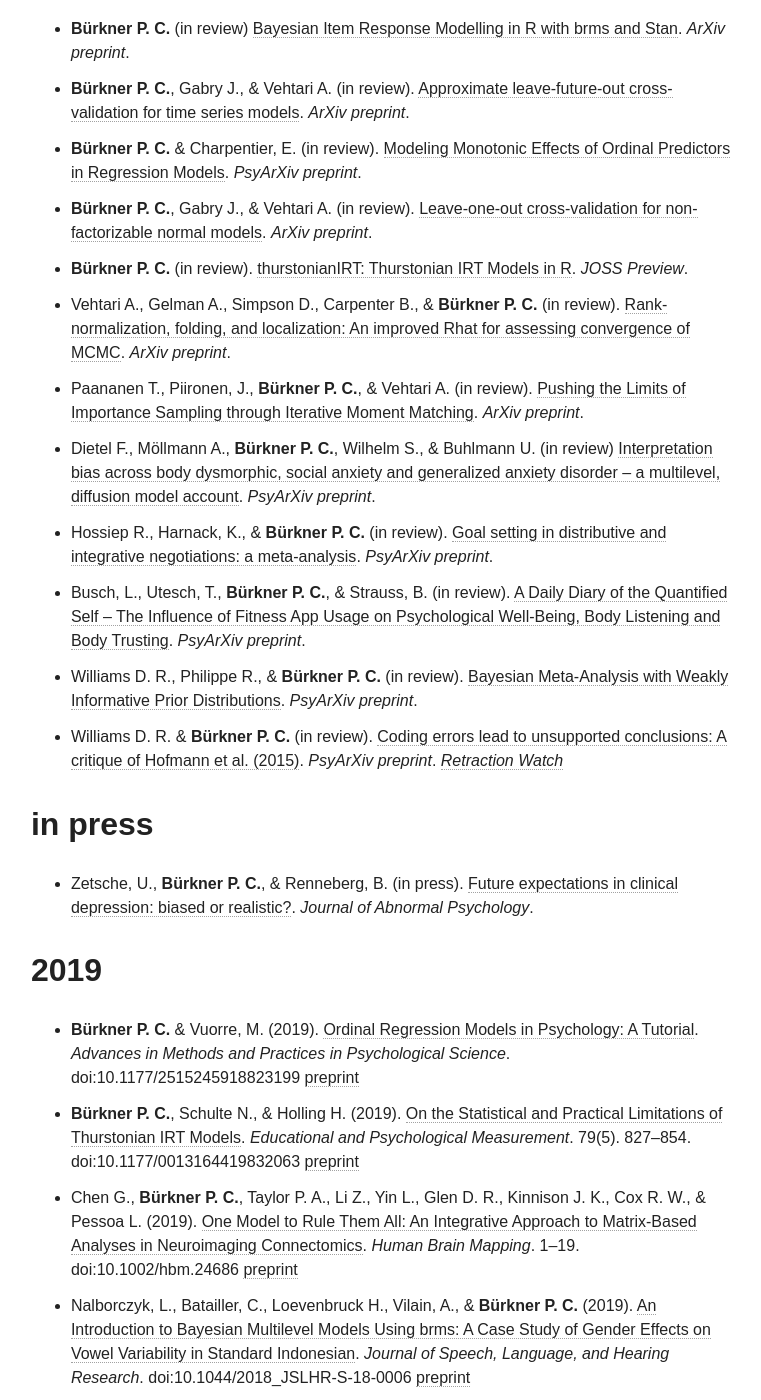
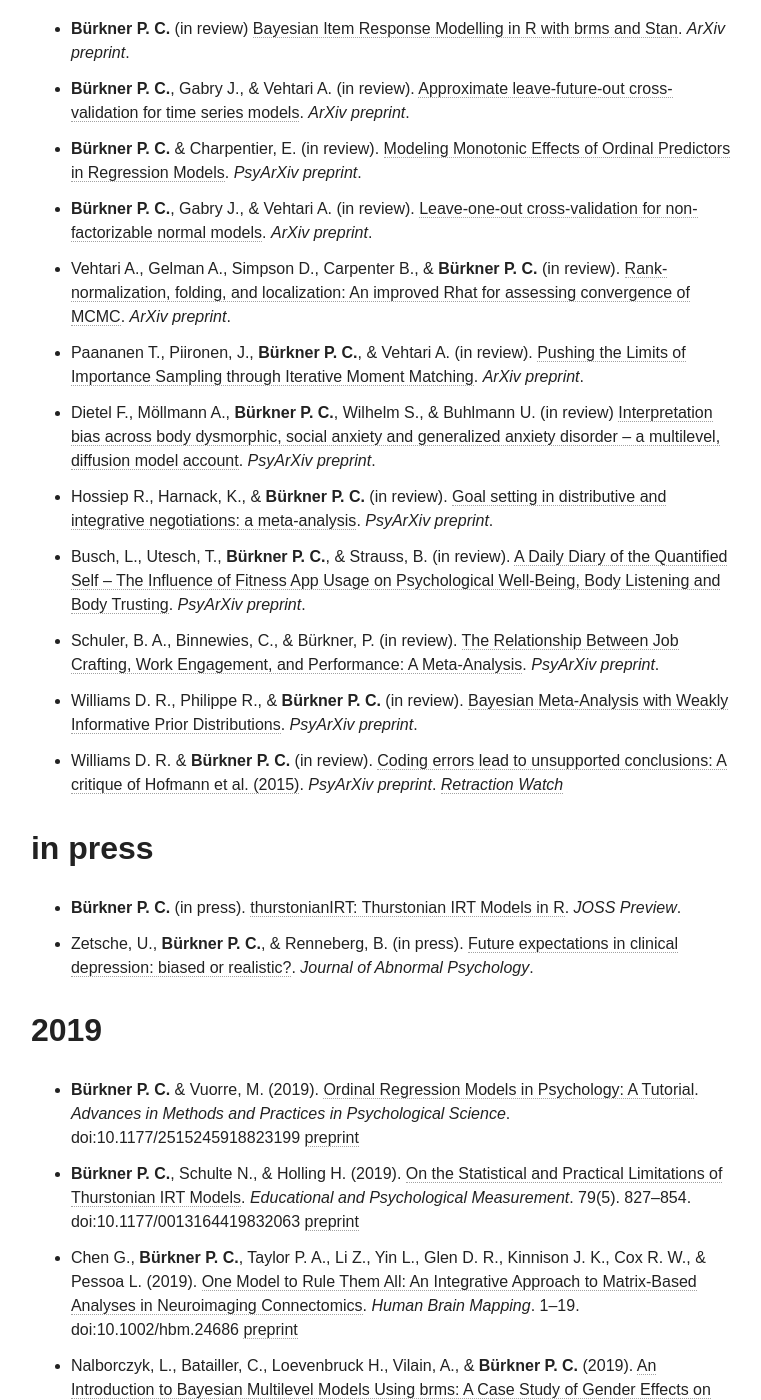
Before and after one commit to paul-buerkner/paul-buerkner.github.io, a Jekyll site: the page built from publications/index.md, in a window 1280 px wide and 1400 px high, scrolled down 653 px. Shown: the whole window, without its empty margins (255-1016 px from the left). Built offline with Jekyll 4.4.1, drawn with Linux system fonts in a browser that asks for light colours; nearby versions of some CDN libraries.

Commit message:
update list of publications

```diff
--- a/publications/index.md
+++ b/publications/index.md
@@ -9,16 +9,17 @@
 * **Bürkner P. C.**, Gabry J., & Vehtari A. (in review). [Approximate leave-future-out cross-validation for time series  models](https://arxiv.org/abs/1902.06281). *ArXiv preprint*.
 * **Bürkner P. C.** & Charpentier, E. (in review). [Modeling Monotonic Effects of Ordinal Predictors in Regression Models](https://psyarxiv.com/9qkhj/). *PsyArXiv preprint*.
 * **Bürkner P. C.**, Gabry J., & Vehtari A. (in review). [Leave-one-out cross-validation for non-factorizable normal models](http://arxiv.org/abs/1810.10559). *ArXiv preprint*.
-* **Bürkner P. C.** (in review). [thurstonianIRT: Thurstonian IRT Models in R](https://github.com/openjournals/joss-papers/blob/joss.01641/joss.01641/10.21105.joss.01641.pdf). *JOSS Preview*.
 * Vehtari A., Gelman A., Simpson D., Carpenter B., & **Bürkner P. C.** (in review). [Rank-normalization, folding, and localization: An improved Rhat for assessing convergence of MCMC](https://arxiv.org/abs/1903.08008). *ArXiv preprint*.
 * Paananen T., Piironen, J., **Bürkner P. C.**, & Vehtari A. (in review). [Pushing the Limits of Importance Sampling through Iterative Moment Matching](http://arxiv.org/abs/1906.08850). *ArXiv preprint*.
 * Dietel F., Möllmann A., **Bürkner P. C.**, Wilhelm S., & Buhlmann U. (in review) [Interpretation bias across body dysmorphic, social anxiety and generalized anxiety disorder – a multilevel, diffusion model account](https://psyarxiv.com/3hnpu/). *PsyArXiv preprint*.
 * Hossiep R., Harnack, K., & **Bürkner P. C.** (in review). [Goal setting in distributive and integrative negotiations: a meta-analysis](https://psyarxiv.com/mkgxt). *PsyArXiv preprint*.
 * Busch, L., Utesch, T., **Bürkner P. C.**, & Strauss, B. (in review). [A Daily Diary of the Quantified Self – The Influence of Fitness App Usage on Psychological Well-Being, Body Listening and Body Trusting](https://psyarxiv.com/cd6t8/). *PsyArXiv preprint*.
+* Schuler, B. A., Binnewies, C., & Bürkner, P. (in review). [The Relationship Between Job Crafting, Work Engagement, and Performance: A Meta-Analysis](https://psyarxiv.com/xpf2v/). *PsyArXiv preprint*.
 * Williams D. R., Philippe R., & **Bürkner P. C.** (in review). [Bayesian Meta-Analysis with Weakly Informative Prior Distributions](https://psyarxiv.com/7tbrm/). *PsyArXiv preprint*.
 * Williams D. R. & **Bürkner P. C.** (in review). [Coding errors lead to unsupported conclusions: A critique of Hofmann et al. (2015)](https://osf.io/preprints/psyarxiv/2jpdb/). *PsyArXiv preprint*. [*Retraction Watch*](http://retractionwatch.com/2016/10/04/oh-well-love-hormone-doesnt-reduce-psychiatric-symptoms-says-researchers-in-request-to-retract/)
 
 ## in press
+* **Bürkner P. C.** (in press). [thurstonianIRT: Thurstonian IRT Models in R](https://github.com/openjournals/joss-papers/blob/joss.01641/joss.01641/10.21105.joss.01641.pdf). *JOSS Preview*.
 * Zetsche, U., **Bürkner P. C.**, & Renneberg, B. (in press). [Future expectations in clinical depression: biased or realistic?](https://psyarxiv.com/w96k2/). *Journal of Abnormal Psychology*.
 
 ## 2019
```
